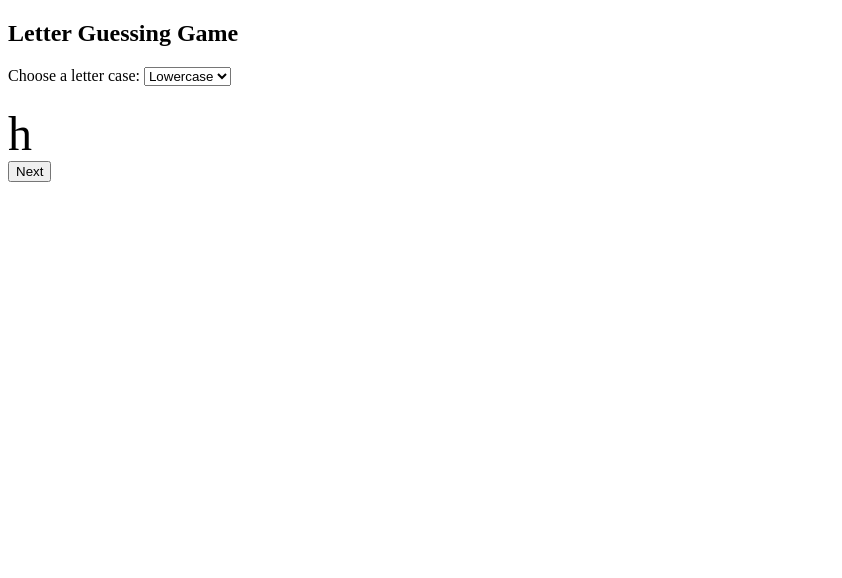
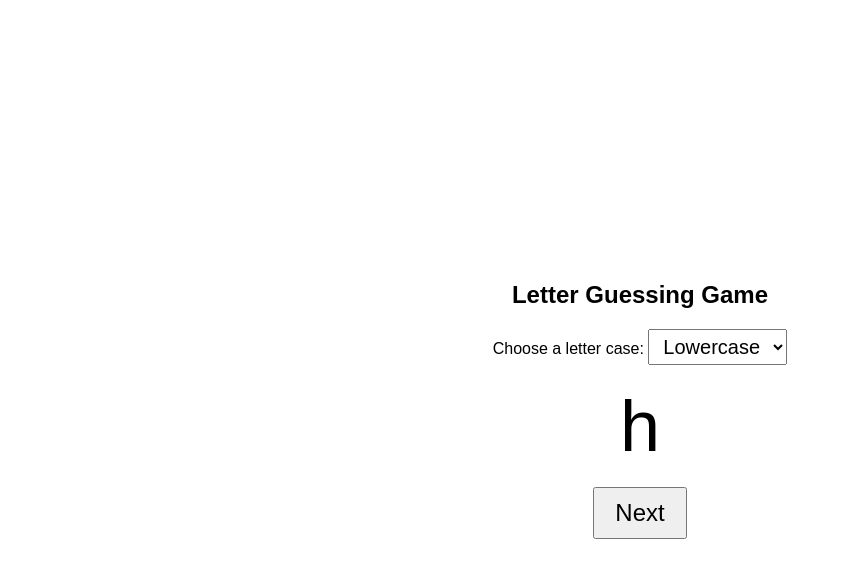
Before and after one commit to vpyati/toddlerLearning, a plain HTML site: page index.html in a window 1280 px wide. Shown: the whole page, without its empty margins (0-842 px from the left). Drawn offline with Linux system fonts and the light colour scheme.

Commit message:
Update index.html

```diff
--- a/index.html
+++ b/index.html
@@ -3,6 +3,32 @@
 <head>
     <meta charset="UTF-8">
     <title>Letter Guessing Game</title>
+    <meta name="viewport" content="width=device-width, initial-scale=1.0">
+    <style>
+        body {
+            font-family: Arial, sans-serif;
+            display: flex;
+            flex-direction: column;
+            align-items: center;
+            justify-content: center;
+            height: 100vh;
+            margin: 0;
+            text-align: center;
+        }
+        #letter {
+            font-size: 72px; /* Bigger font size */
+            margin: 20px 0; /* More space between the letter and the button */
+        }
+        button {
+            font-size: 24px; /* Bigger font for the button */
+            padding: 10px 20px;
+            cursor: pointer;
+        }
+        select {
+            font-size: 20px;
+            padding: 5px 10px;
+        }
+    </style>
     <script src="script.js" defer></script>
 </head>
 <body>
@@ -14,7 +40,7 @@
             <option value="uppercase">Uppercase</option>
         </select>
     </div>
-    <div id="letter" style="font-size: 48px; margin-top: 20px;"></div>
+    <div id="letter"></div>
     <button onclick="generateLetter()">Next</button>
 </body>
 </html>
```
